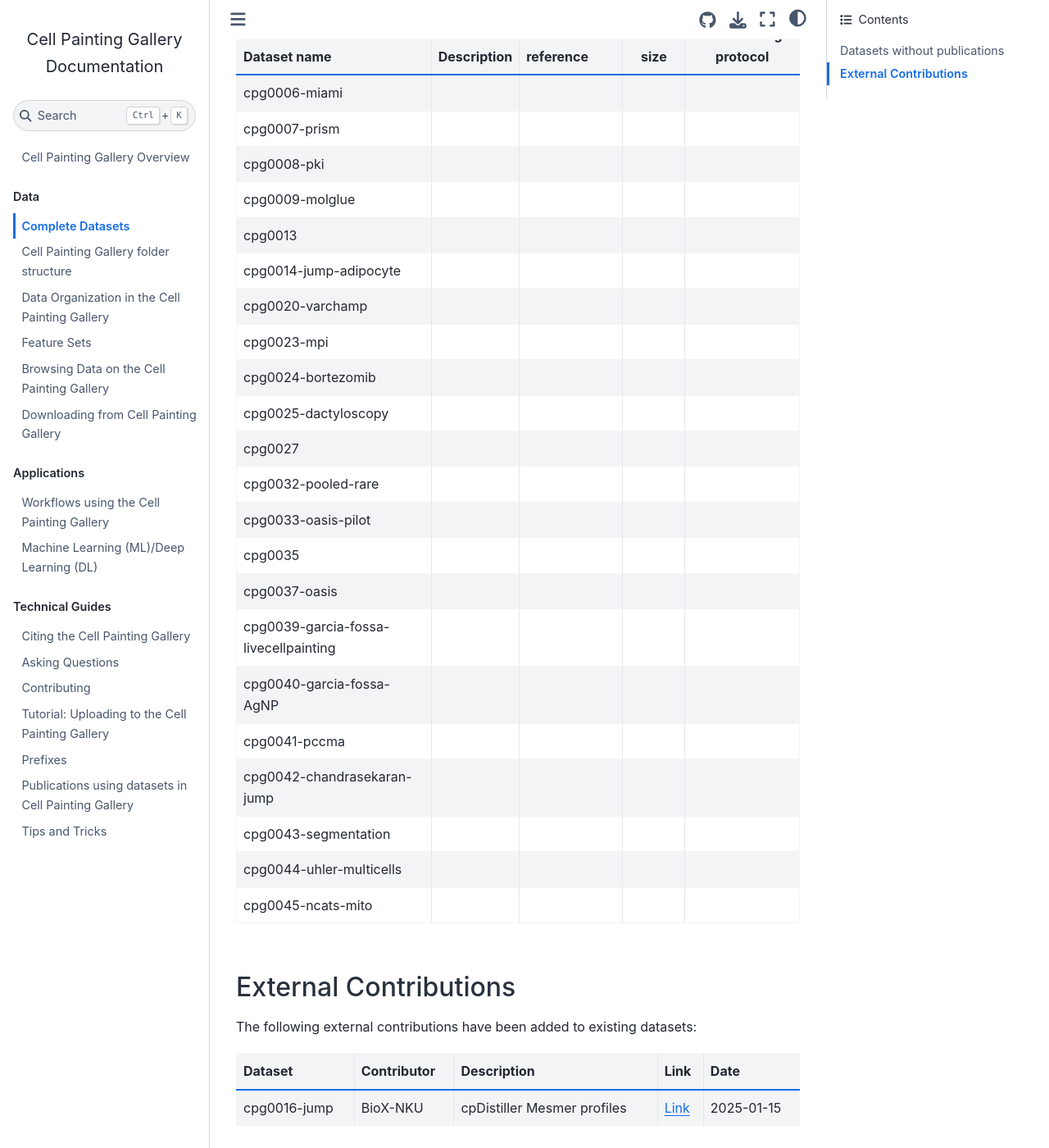
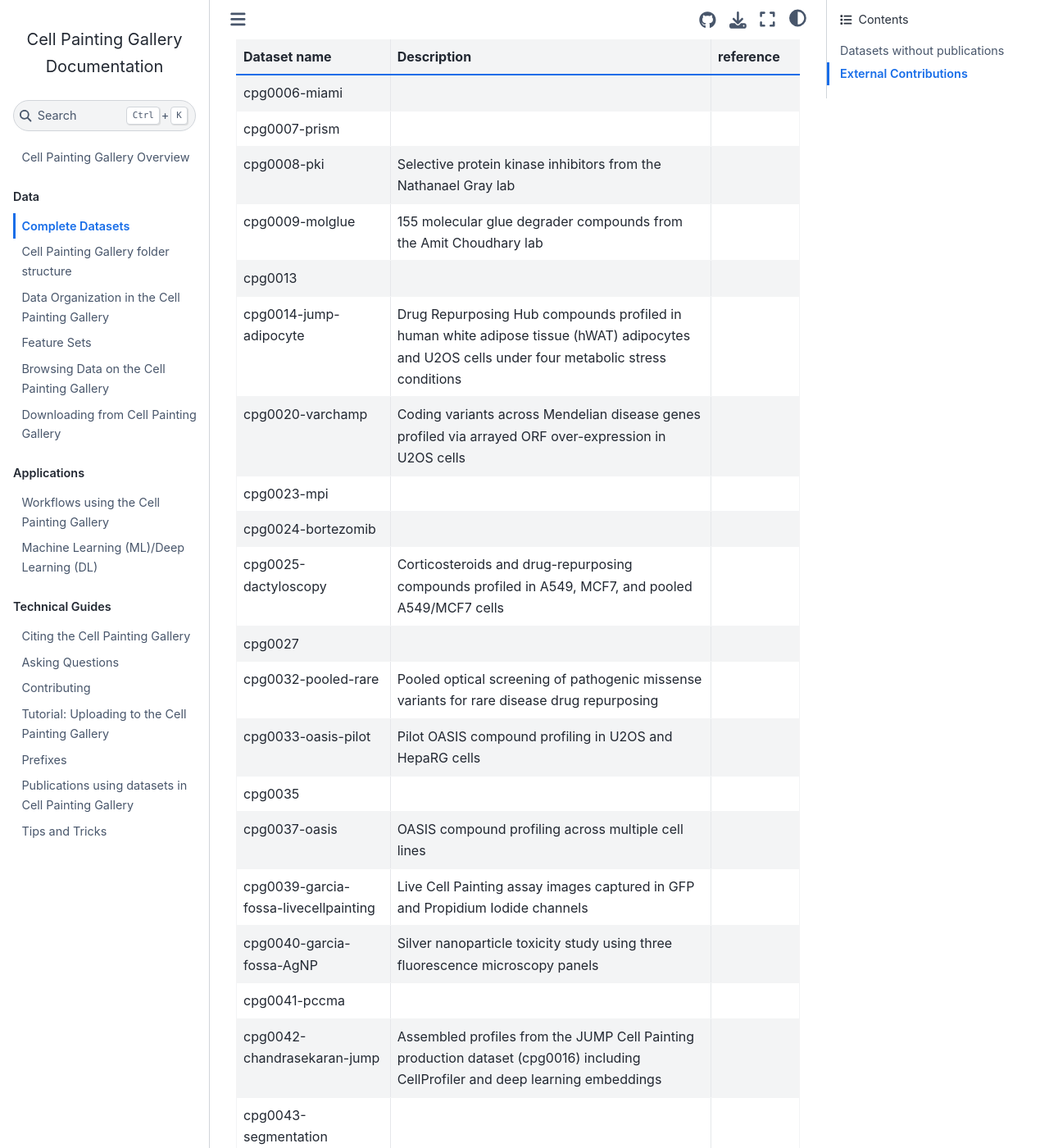
Before and after one commit to broadinstitute/cellpainting-gallery, a Jupyter Book: the page built from documentation/complete_datasets.md, in a window 1280 px wide and 1400 px high, scrolled down 4157 px. Shown: the whole window at 82% size. Built offline with Jupyter Book 1.0.4 settings and Sphinx 7.4.7 and the Sphinx Book theme 1.1.4, drawn with Linux system fonts in a browser that asks for light colours; some of the changed text lies outside the part shown.

Commit message:
docs(registry): add unpublished dataset descriptions, rename publications to references, and document external contributions process
Three sets of changes addressing issues #169 and #170:

1. Unpublished dataset descriptions (#169):
   Researched 22 unpublished datasets via their GitHub Discussions and
   linked data repositories. Added one-line descriptions to 12 datasets
   where sufficient information was available. The remaining 10 have no
   useful documentation in Discussions or linked repos.

2. Rename `publications` to `references` in YAML schema:
   The `publications` field name was confusing for unpublished datasets
   that may still have citable references (preprints, Zenodo deposits,
   related papers). Renamed to `references` throughout registry.yml and
   build_registry.py. The unpublished table renders this as a "Citable
   reference" column. Also simplified the unpublished table from 5
   columns to 3 (name, description, citable reference) since the size
   and protocol columns were empty for all entries.

3. Document external contributions process (#170):
   Added guidance in contributing_to_cpg.md for contributors to existing
   datasets to submit a PR adding an `external_contributions` entry to
   registry.yml after data transfer. Also fixed a typo in the same file.

Co-Authored-By: Claude Opus 4.6 <noreply@anthropic.com>

```diff
--- a/documentation/complete_datasets.md
+++ b/documentation/complete_datasets.md
@@ -32,30 +32,30 @@
 These datasets are available in the Cell Painting Gallery but do not have an associated publication.
 If you use them, please cite the [Cell Painting Gallery paper](https://doi.org/10.1038/s41592-024-02399-z) and any reference listed below.
 
-| Dataset name | Description | Citable reference | Total size | Cell Painting protocol |
-| --- | --- | --- | :---: | :---: |
-| cpg0006-miami |  |  |  |  |
-| cpg0007-prism |  |  |  |  |
-| cpg0008-pki |  |  |  |  |
-| cpg0009-molglue |  |  |  |  |
-| cpg0013 |  |  |  |  |
-| cpg0014-jump-adipocyte |  |  |  |  |
-| cpg0020-varchamp |  |  |  |  |
-| cpg0023-mpi |  |  |  |  |
-| cpg0024-bortezomib |  |  |  |  |
-| cpg0025-dactyloscopy |  |  |  |  |
-| cpg0027 |  |  |  |  |
-| cpg0032-pooled-rare |  |  |  |  |
-| cpg0033-oasis-pilot |  |  |  |  |
-| cpg0035 |  |  |  |  |
-| cpg0037-oasis |  |  |  |  |
-| cpg0039-garcia-fossa-livecellpainting |  |  |  |  |
-| cpg0040-garcia-fossa-AgNP |  |  |  |  |
-| cpg0041-pccma |  |  |  |  |
-| cpg0042-chandrasekaran-jump |  |  |  |  |
-| cpg0043-segmentation |  |  |  |  |
-| cpg0044-uhler-multicells |  |  |  |  |
-| cpg0045-ncats-mito |  |  |  |  |
+| Dataset name | Description | Citable reference |
+| --- | --- | --- |
+| cpg0006-miami |  |  |
+| cpg0007-prism |  |  |
+| cpg0008-pki | Selective protein kinase inhibitors from the Nathanael Gray lab |  |
+| cpg0009-molglue | 155 molecular glue degrader compounds from the Amit Choudhary lab |  |
+| cpg0013 |  |  |
+| cpg0014-jump-adipocyte | Drug Repurposing Hub compounds profiled in human white adipose tissue (hWAT) adipocytes and U2OS cells under four metabolic stress conditions |  |
+| cpg0020-varchamp | Coding variants across Mendelian disease genes profiled via arrayed ORF over-expression in U2OS cells |  |
+| cpg0023-mpi |  |  |
+| cpg0024-bortezomib |  |  |
+| cpg0025-dactyloscopy | Corticosteroids and drug-repurposing compounds profiled in A549, MCF7, and pooled A549/MCF7 cells |  |
+| cpg0027 |  |  |
+| cpg0032-pooled-rare | Pooled optical screening of pathogenic missense variants for rare disease drug repurposing |  |
+| cpg0033-oasis-pilot | Pilot OASIS compound profiling in U2OS and HepaRG cells |  |
+| cpg0035 |  |  |
+| cpg0037-oasis | OASIS compound profiling across multiple cell lines |  |
+| cpg0039-garcia-fossa-livecellpainting | Live Cell Painting assay images captured in GFP and Propidium Iodide channels |  |
+| cpg0040-garcia-fossa-AgNP | Silver nanoparticle toxicity study using three fluorescence microscopy panels |  |
+| cpg0041-pccma |  |  |
+| cpg0042-chandrasekaran-jump | Assembled profiles from the JUMP Cell Painting production dataset (cpg0016) including CellProfiler and deep learning embeddings |  |
+| cpg0043-segmentation |  |  |
+| cpg0044-uhler-multicells | 44 drug compounds profiled across 11 cell lines |  |
+| cpg0045-ncats-mito |  |  |
 
 ## External Contributions
 
```
Also changed, not shown: CLAUDE.md (+1 -1 lines), README.md (+24 -24 lines), documentation/contributing_to_cpg.md (+3 -1 lines), registry.yml (+48 -36 lines), 1 other file.
